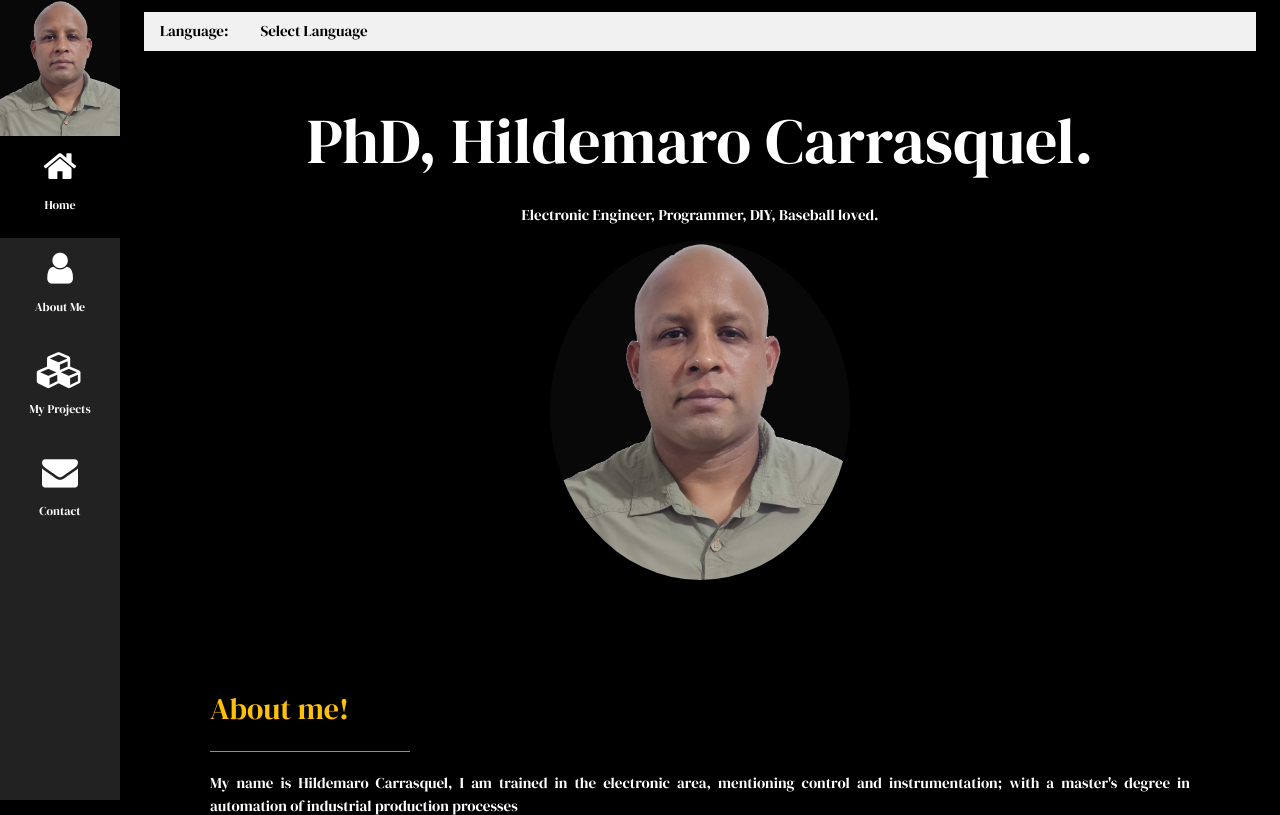
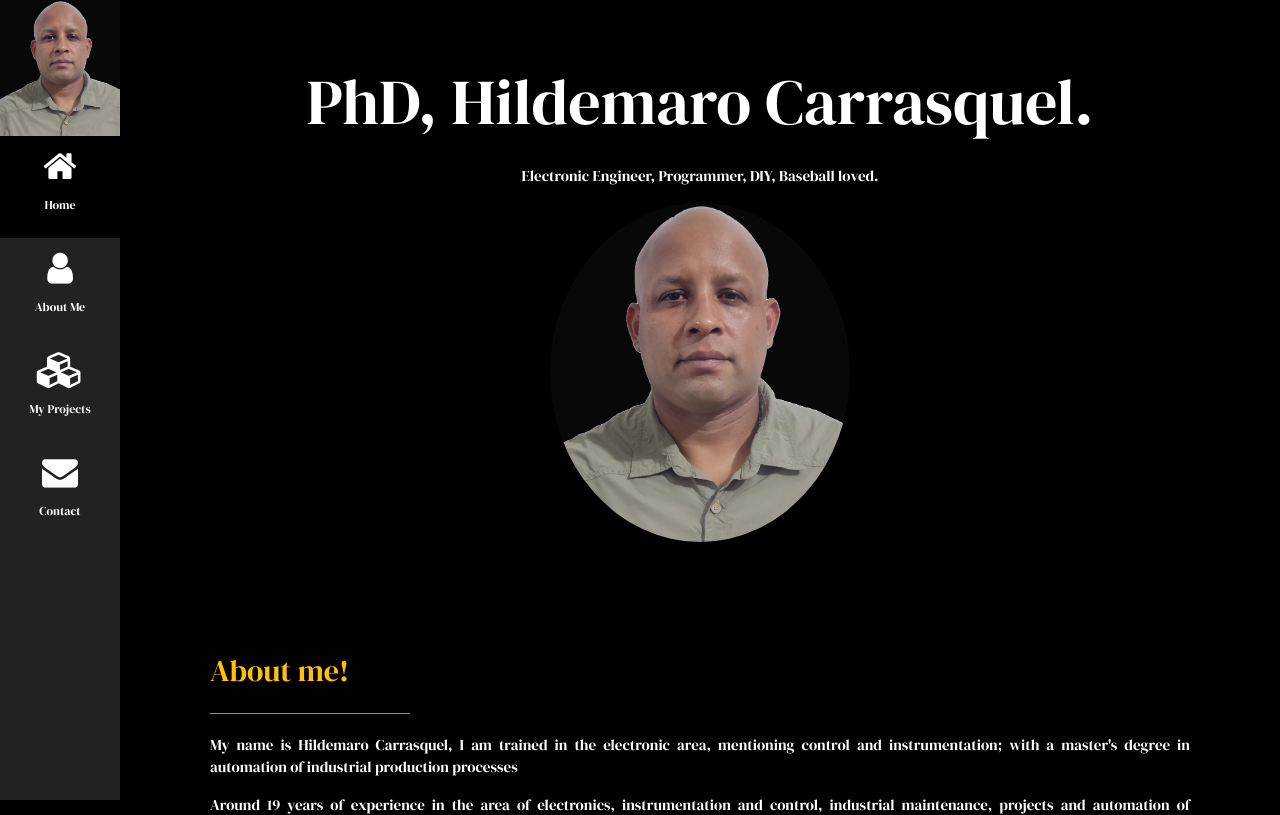
Before and after one commit to hildemaro1980/mysite_project, a Django app: template portfolio/templates/startpage.html in a window 1280 px wide. Shown: the top 815 px of the page. Run offline with Django 4.2, Linux system fonts and the light colour scheme; the template is opened without the code that fills it: values that come from a table or form of the project are taken from there, others are empty; data comes from the database, SQL or seed files in the repository; both versions use the stored data as it was after the commit; parts of the project's set-up code (start-up, migrations or seed data) failed here and were passed over.

Commit message:
Update html

```diff
--- a/portfolio/templates/startpage.html
+++ b/portfolio/templates/startpage.html
@@ -47,7 +47,7 @@ body, h1,h2,h3,h4,h5,h6 {font-family: "DM Serif Display", sans-serif}
 <!-- Navbar on small screens (Hidden on medium and large screens) -->
 <div class="w3-top w3-hide-large w3-hide-medium" id="myNavbar">
   <div class="w3-bar w3-black w3-opacity w3-hover-opacity-off w3-center w3-small">
-    <a href="#" class="w3-bar-item w3-button" style="width:25% !important">HOME</a>
+    <a href="#" class="w3-bar-item w3-button" style="width:25% !important">{% trans "HOME" %}</a>
     <a href="#about" class="w3-bar-item w3-button" style="width:25% !important">ABOUT</a>
     <a href="#photos" class="w3-bar-item w3-button" style="width:25% !important">PHOTOS</a>
     <a href="#contact" class="w3-bar-item w3-button" style="width:25% !important">CONTACT</a>
@@ -56,7 +56,7 @@ body, h1,h2,h3,h4,h5,h6 {font-family: "DM Serif Display", sans-serif}
 
 <!-- Page Content -->
 <div class="w3-padding-large" id="main">
-  <div class="w3-bar w3-light-grey">
+  <!--<div class="w3-bar w3-light-grey">
     <a href="#" class="w3-bar-item w3-button">Language: </a>
 
     <div class="w3-dropdown-hover">
@@ -67,7 +67,9 @@ body, h1,h2,h3,h4,h5,h6 {font-family: "DM Serif Display", sans-serif}
         <a href="#" class="w3-bar-item w3-button">Portuguese</a>
       </div>
     </div>
-  </div>
+  </div> -->
+
+
   <!-- Header/Home -->
   <header class="w3-container w3-padding-32 w3-center w3-black" id="home">
     <h1 class="w3-jumbo"><span class="w3-hide-small">PhD,</span> Hildemaro Carrasquel.</h1>
```
Also changed, not shown: db.sqlite3, media/portfolio/images/linux_EPn7bUI.jpg (added).
